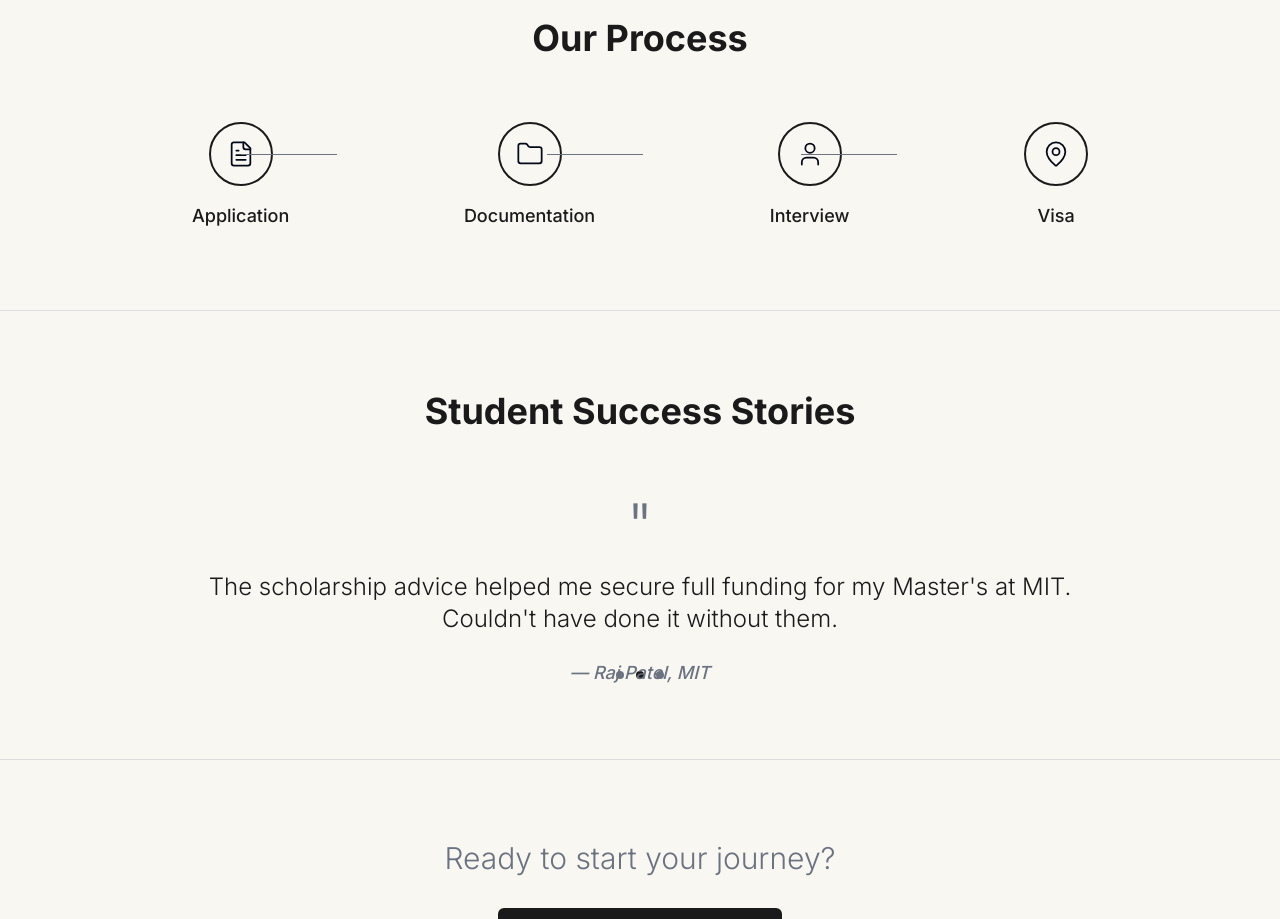
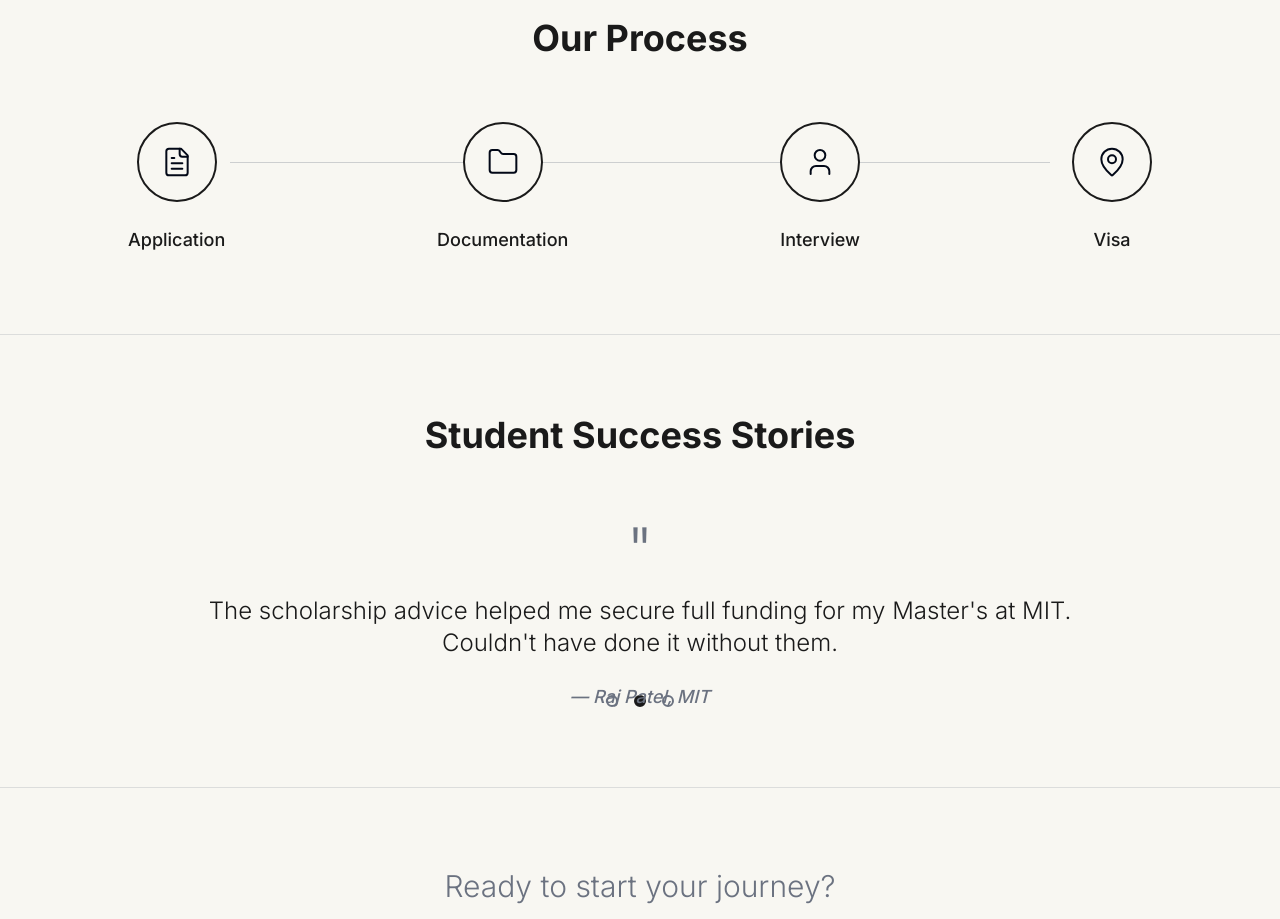
Before and after one commit to burakbayramin/global-edu-landing-page, a React (Vite) app: page / in a window 1280 px wide. Shown: the part 1460-2379 px from the top of the page. Built offline with nearby package versions, Linux system fonts and the light colour scheme.

Commit message:
Fix: Process and Testimonials sections
- Fixed overlapping lines in the Process Overview section.
- Improved pagination for the Testimonials carousel.

```diff
--- a/src/components/ProcessOverview.tsx
+++ b/src/components/ProcessOverview.tsx
@@ -16,21 +16,24 @@ const ProcessOverview = () => {
         <h2 className="font-geometric font-bold text-3xl md:text-4xl text-charcoal text-center mb-16">
           Our Process
         </h2>
-        <div className="max-w-4xl mx-auto">
-          <div className="flex flex-col md:flex-row justify-between items-center space-y-8 md:space-y-0">
+        <div className="max-w-5xl mx-auto">
+          <div className="flex flex-col md:flex-row justify-between items-center space-y-12 md:space-y-0 relative">
             {steps.map((step, index) => (
-              <div key={index} className="flex flex-col items-center relative">
-                <div className="w-16 h-16 rounded-full border-2 border-charcoal flex items-center justify-center mb-4 bg-off-white hover:bg-charcoal hover:text-off-white transition-all duration-300 group">
-                  <step.icon size={28} strokeWidth={1.5} />
+              <div key={index} className="flex flex-col items-center relative z-10">
+                <div className="w-20 h-20 rounded-full border-2 border-charcoal flex items-center justify-center mb-6 bg-off-white hover:bg-charcoal hover:text-off-white transition-all duration-300 group">
+                  <step.icon size={32} strokeWidth={1.5} />
                 </div>
-                <span className="font-geometric font-medium text-charcoal text-lg">
+                <span className="font-geometric font-medium text-charcoal text-lg text-center">
                   {step.label}
                 </span>
-                {index < steps.length - 1 && (
-                  <div className="hidden md:block absolute top-8 left-full w-24 h-px bg-mid-grey" style={{ transform: 'translateX(-50%)' }} />
-                )}
               </div>
             ))}
+
+            {/* Connector lines - only on desktop */}
+            <div className="hidden md:block absolute top-10 left-0 right-0 h-px bg-mid-grey/30 -z-0" style={{
+              marginLeft: '10%',
+              marginRight: '10%'
+            }} />
           </div>
         </div>
       </div>
--- a/src/components/Testimonials.tsx
+++ b/src/components/Testimonials.tsx
@@ -33,7 +33,7 @@ const Testimonials = () => {
         <h2 className="font-geometric font-bold text-3xl md:text-4xl text-charcoal text-center mb-16">
           Student Success Stories
         </h2>
-        <div className="max-w-4xl mx-auto relative h-32">
+        <div className="max-w-4xl mx-auto relative h-40 md:h-32">
           {testimonials.map((testimonial, index) => (
             <div
               key={index}
@@ -55,14 +55,17 @@ const Testimonials = () => {
         </div>
 
         {/* Testimonial indicators */}
-        <div className="flex justify-center space-x-3 mt-12">
+        <div className="flex justify-center space-x-4 mt-12">
           {testimonials.map((_, index) => (
             <button
               key={index}
               onClick={() => setCurrentTestimonial(index)}
-              className={`w-2 h-2 rounded-full transition-all duration-300 ${
-                index === currentTestimonial ? 'bg-charcoal' : 'bg-mid-grey'
+              className={`w-3 h-3 rounded-full transition-all duration-300 border-2 ${
+                index === currentTestimonial
+                  ? 'bg-charcoal border-charcoal'
+                  : 'bg-transparent border-mid-grey hover:border-charcoal'
               }`}
+              aria-label={`Go to testimonial ${index + 1}`}
             />
           ))}
         </div>
```
